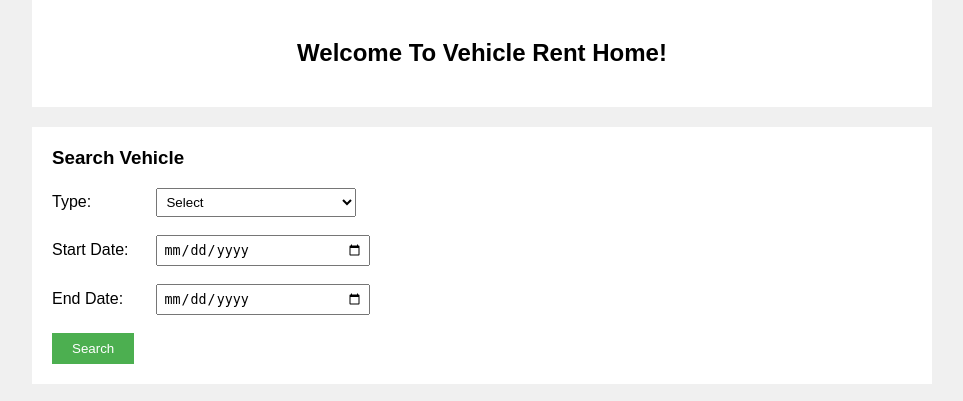
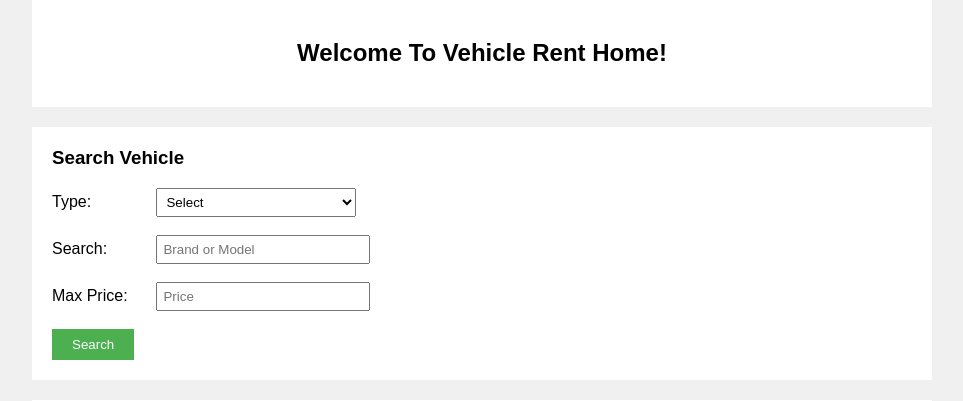
Before and after one commit to sravanireddy2000/VehicleRentalSytem, a Flask app: page / in a window 1280 px wide. Shown: the part 131-532 px from the top of the page, without its empty margins (158-1121 px from the left). Run offline with Flask 3, Linux system fonts and the light colour scheme; data that the repository does not hold is empty.

Commit message:
search_functionality

```diff
--- a/app.py
+++ b/app.py
@@ -119,6 +119,12 @@ def DeleteVehicle(vehicleId):
    vehiclesCollection.delete_one({"_id": ObjectId(vehicleId)})
    return jsonify({"success": True})
 
+# @app.route('/search/<vehicleName>')
+# def SearchVehicle(vehicleName):
+
+#    vehiclesCollection = rentalDatabase["vehicles"]
+#    vehiclesCollection.find_one({"_id": ObjectId(vehicleId)})
+#    return jsonify({"success": True})
 
 if __name__ == '__main__':
    app.run(debug=True)
--- a/templates/index.html
+++ b/templates/index.html
@@ -16,7 +16,7 @@
 
         <div class="searchBox">
         <h3>Search Vehicle</h3>
-            <form>
+        <form method="GET" action="/">
             <label>Type:</label>
             <select name="vehicleType">
             <option value="">Select</option>
@@ -26,12 +26,12 @@
             </select>
             <br><br>
 
-                <label>Start Date:</label>
-                <input type="date" name="startDate">
+            <label>Search:</label>
+            <input type="text" name="search" placeholder="Brand or Model">
             <br><br>
 
-                <label>End Date:</label>
-                <input type="date" name="endDate">
+            <label>Max Price:</label>
+            <input type="number" name="maxPrice" placeholder="Price">
             <br><br>
 
             <button type="submit">Search</button>
```
Lines whose indentation alone changed are shown as unchanged.
